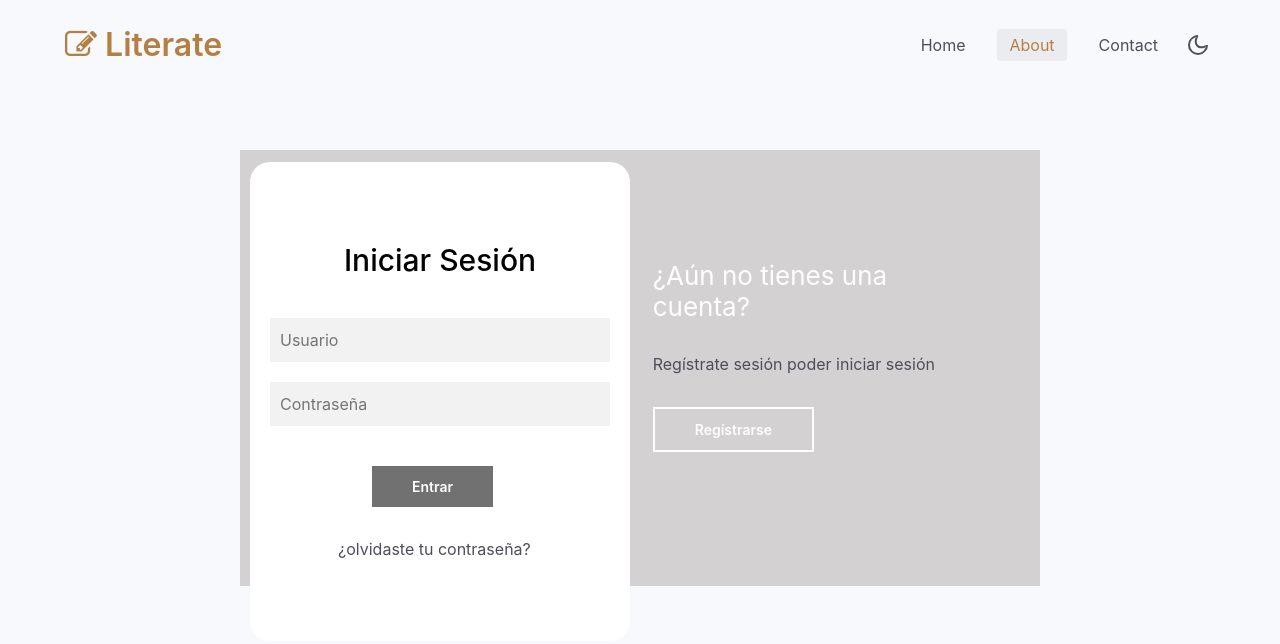
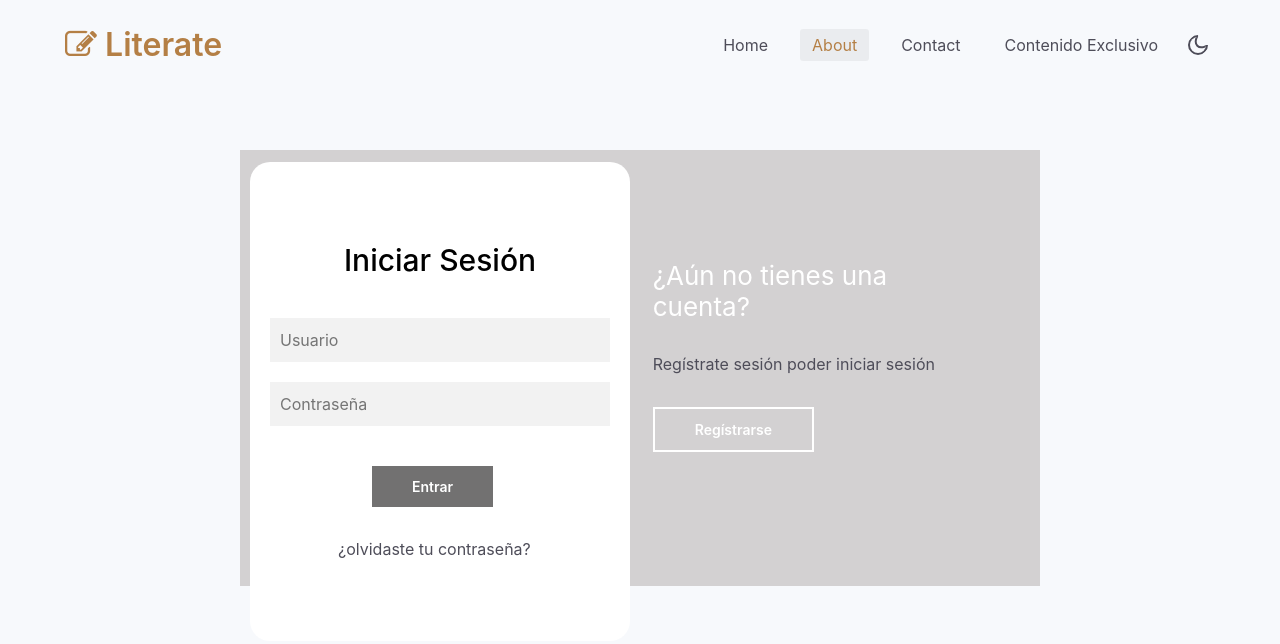
Before and after one commit to Ju4nCardozo/final_ppe, a website: page registro.html in a window 1280 px wide. Drawn offline with Linux system fonts and the light colour scheme.

Commit message:
Se modifica el header para un elemento al menu

```diff
--- a/registro.html
+++ b/registro.html
@@ -45,6 +45,9 @@ Author URL: http://w3layouts.com
             </li>
             <li class="nav-item @@contact-active">
               <a class="nav-link" href="contact.html">Contact</a>
+            </li>
+            <li class="nav-item @@contenido_exclusivo-active">
+              <a id="seccion_4" class="nav-link" href="javascript:void(0)">Contenido Exclusivo</a>
             </li>
           </ul>
         </div>
```
